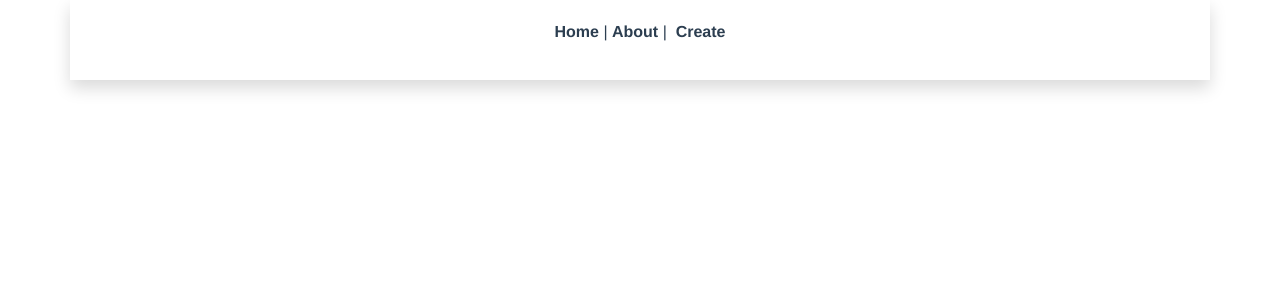
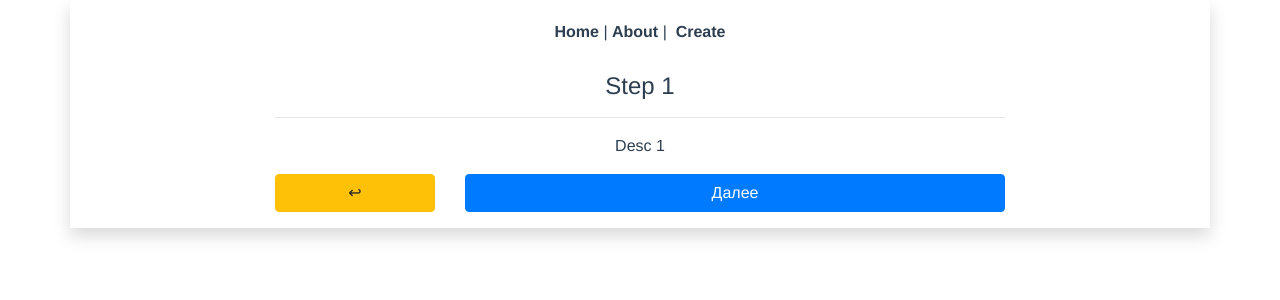
Before and after one commit to mccrush/simpin, a Vue app: page /show/0 in a window 1280 px wide. Shown: the top 300 px of the page. Built offline with nearby package versions, Linux system fonts and the light colour scheme.

Commit message:
Настраивает отображение Инструкции

```diff
--- a/src/components/ListInst.vue
+++ b/src/components/ListInst.vue
@@ -6,7 +6,10 @@
     <ul class="list-group list-group-item-action mt-3">
       <li class="list-group-item d-flex justify-content-between align-items-center" v-for="(item, index) in listInst" :key="index">
         <span>{{index+1}}. {{item.title}} | steps: {{item.countSteps}}</span>
-        <span>Edit | Run</span>
+        <span>
+          Edit |
+          <router-link :to="'/show/'+index" class="btn btn-primary">&gt;</router-link>
+        </span>
       </li>
     </ul>
   </div>
--- a/src/router/index.js
+++ b/src/router/index.js
@@ -3,6 +3,7 @@ import VueRouter from 'vue-router'
 import Home from '../views/Home.vue'
 import About from '../views/About.vue'
 import Create from '../views/Create.vue'
+import Show from '../views/Show.vue'
 
 Vue.use(VueRouter)
 
@@ -16,12 +17,16 @@ const routes = [
     path: '/about',
     name: 'about',
     component: About
-  }
-  ,
+  },
   {
     path: '/create/:step',
     name: 'create',
     component: Create
+  },
+  {
+    path: '/show/:index',
+    name: 'show',
+    component: Show
   }
 ]
 
--- /dev/null
+++ b/src/views/Show.vue
@@ -0,0 +1,53 @@
+<template>
+  <div class="create row justify-content-sm-center">
+    <div class="col-12 col-sm-8">
+      <h4 class="mt-2">{{tecInst[tecStep-1].title}}</h4>
+      <hr />
+      <p>{{tecInst[tecStep-1].description}}</p>
+      <div class="row">
+        <div class="col-3">
+          <button class="btn btn-block btn-warning" @click="prevStep">&nbsp;&#8617;&nbsp;</button>
+        </div>
+        <div class="col-9">
+          <button class="btn btn-block btn-primary" @click="nextStep">Далее</button>
+        </div>
+      </div>
+    </div>
+  </div>
+</template>
+
+<script>
+// @ is an alias to /src
+
+export default {
+  name: "show",
+  data() {
+    return {
+      tecIndex: 1,
+      tecStep: 1,
+      tecInst: []
+    };
+  },
+  created() {
+    this.tecIndex = this.$route.params.index;
+    this.allSteps = this.$store.state.instArr[this.tecIndex].countSteps;
+    this.tecInst = this.$store.state.instArr[this.tecIndex].step;
+  },
+  methods: {
+    nextStep() {
+      if (this.tecStep < this.allSteps) {
+        this.tecStep++;
+      } else {
+        this.$router.push("/");
+      }
+    },
+    prevStep() {
+      if (this.tecStep > 1) {
+        this.tecStep--;
+      } else {
+        this.$router.push("/");
+      }
+    }
+  }
+};
+</script>
```
